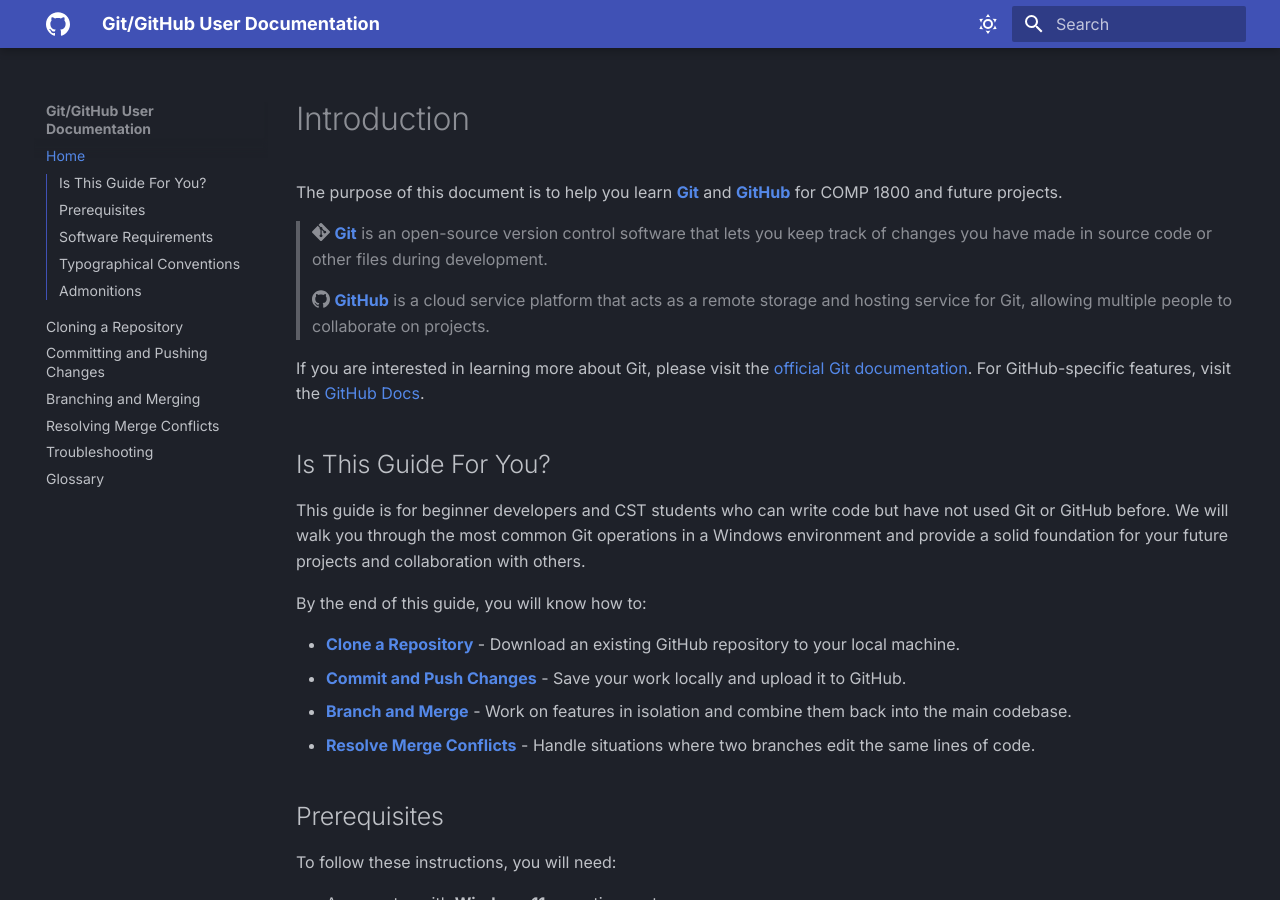
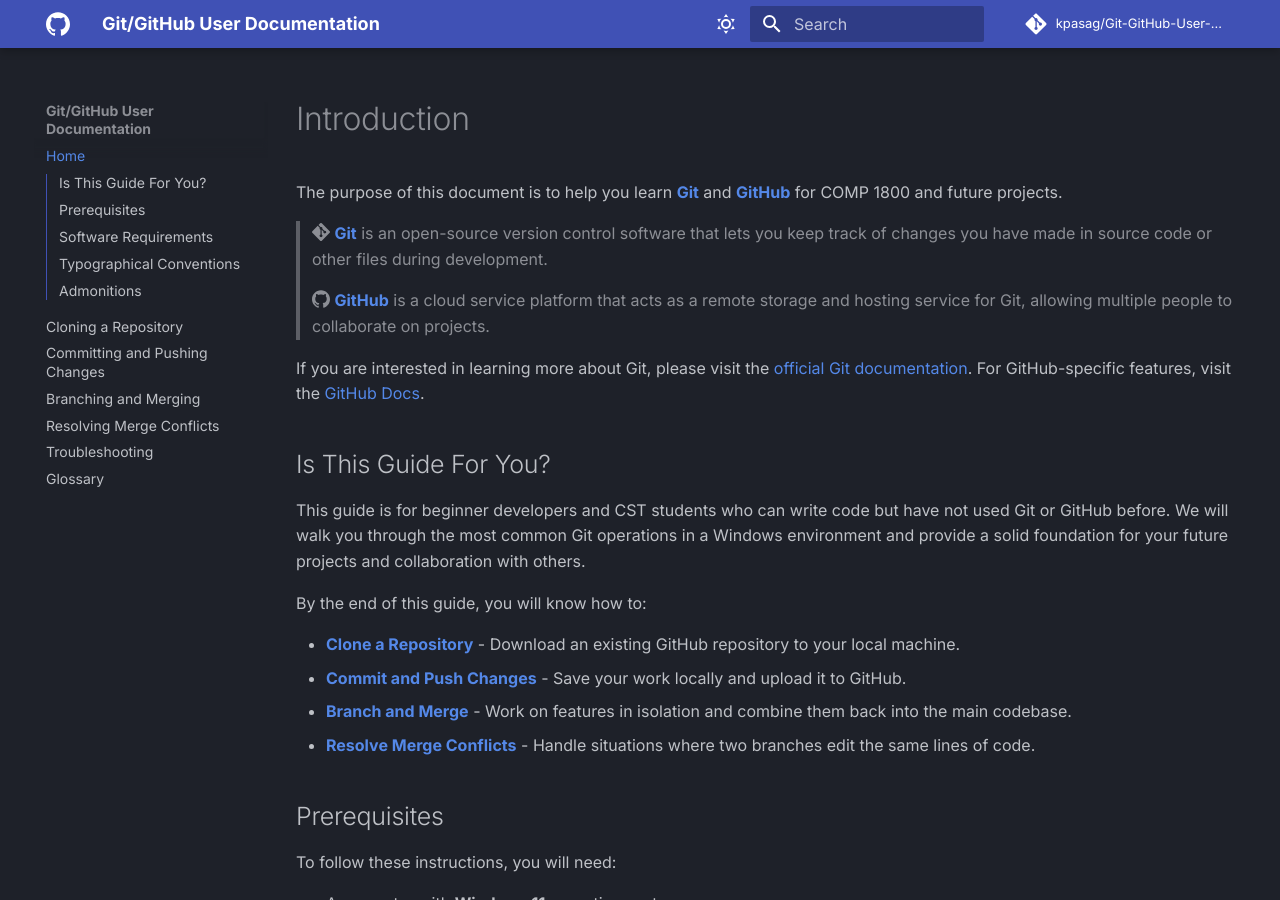
Before and after one commit to kpasag/Git-GitHub-User-Documentation, an MkDocs documentation site: the page built from docs/index.md, in a window 1280 px wide and 900 px high. Built offline with MkDocs 1.6.1 and Material for MkDocs 9.7.7, drawn with Linux system fonts in a browser that asks for light colours; comment, search, counter and statistics services are not loaded.

Commit message:
Add gitrepo links and back to top button

```diff
--- a/mkdocs.yml
+++ b/mkdocs.yml
@@ -1,3 +1,6 @@
+site_name: Git/GitHub User Documentation
+site_url: https://kpasag.github.io/Git-GitHub-User-Documentation/
+
 nav:
   - Home: "index.md"
   - Cloning a Repository: "cloning.md"
@@ -7,8 +10,9 @@
   - Troubleshooting: "troubleshooting.md"
   - Glossary: "glossary.md"
 
-site_name: Git/GitHub User Documentation
-site_url: https://kpasag.github.io/Git-GitHub-User-Documentation/
+repo_url: https://github.com/kpasag/Git-GitHub-User-Documentation
+repo_name: kpasag/Git-GitHub-User-Documentation
+
 theme:
   name: material
   font:
@@ -18,6 +22,7 @@
     logo: simple/github
   favicon: assets/github.png
   features:
+    - navigation.top
     - navigation.sections
     - navigation.footer
     - toc.integrate
```
